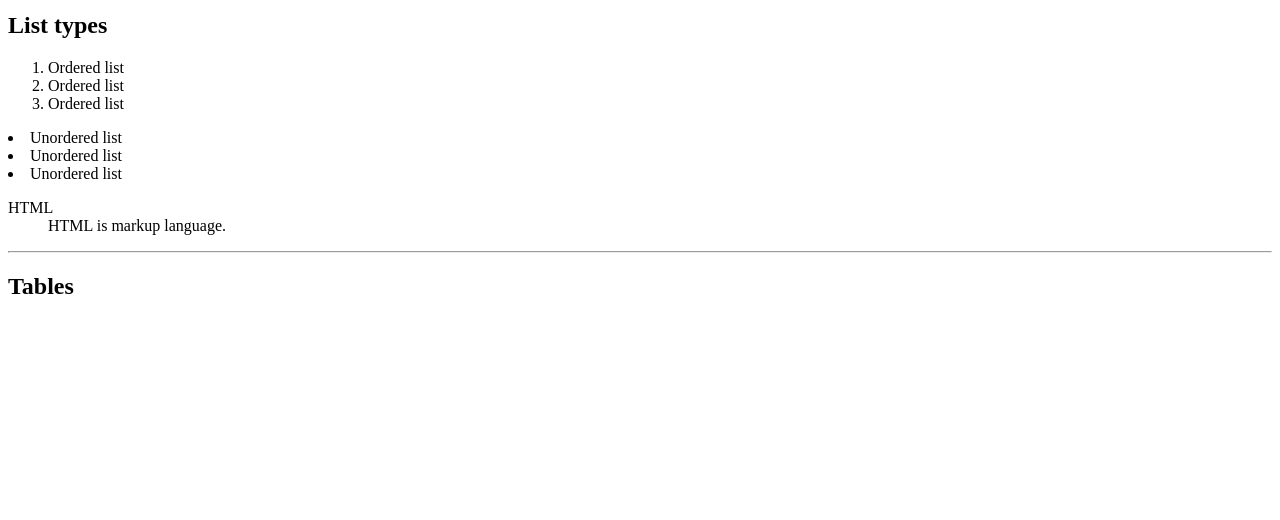
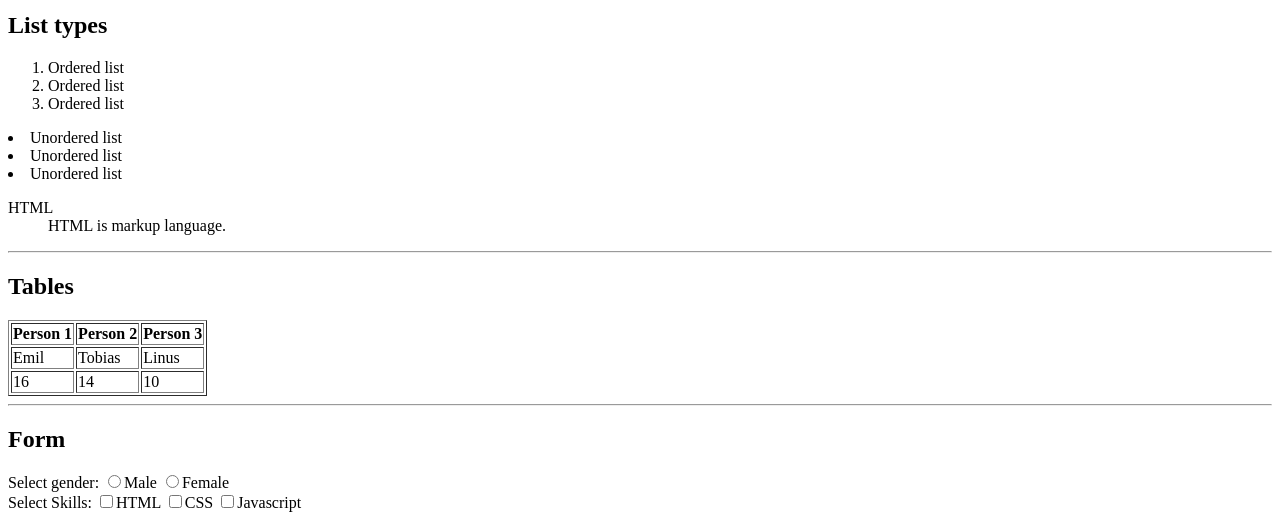
Before and after one commit to prajapatihet/Prac, a plain HTML site: page index.html in a window 1280 px wide. Shown: the part 1955-2475 px from the top of the page. Before the commit the page ends 2275 px from the top, so only its background shows below. Drawn offline with Linux system fonts and the light colour scheme.

Commit message:
table, form added

```diff
--- a/index.html
+++ b/index.html
@@ -80,6 +80,33 @@ public class VowelConsonant {
     </dl>
     <hr>
     <h2>Tables</h2>
+    <table border="1px solid black">
+        <tr>
+            <th>Person 1</th>
+            <th>Person 2</th>
+            <th>Person 3</th>
+        </tr>
+        <tr>
+            <td>Emil</td>
+            <td>Tobias</td>
+            <td>Linus</td>
+        </tr>
+        <tr>
+            <td>16</td>
+            <td>14</td>
+            <td>10</td>
+        </tr>
+    </table>
+    <hr>
+    <h2>Form</h2>
+    <form method="get">
+        Select gender: <input type="radio" name="gender" value="male"><label for="male">Male</label>
+        <input type="radio" name="gender" value="female"><label for="female">Female</label>
+        <br>
+        Select Skills: <input type="checkbox" name="Skill"><label for="Skill">HTML</label>
+        <input type="checkbox" name="Skill"><label for="Skill">CSS</label>
+        <input type="checkbox" name="Skill"><label for="Skill">Javascript</label>
+    </form>
 </body>
 
 </html>
```
Also changed, not shown: 1 other file.
